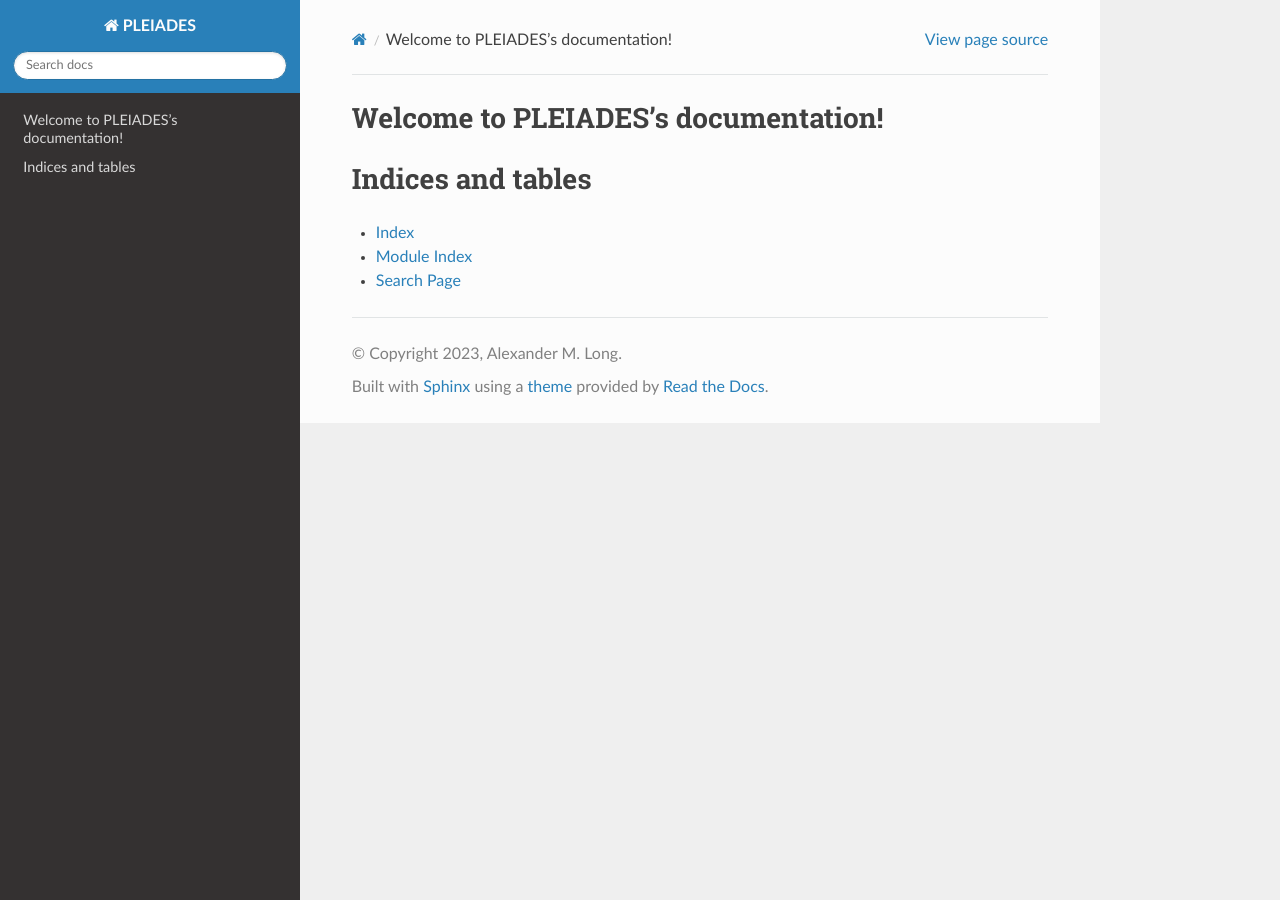
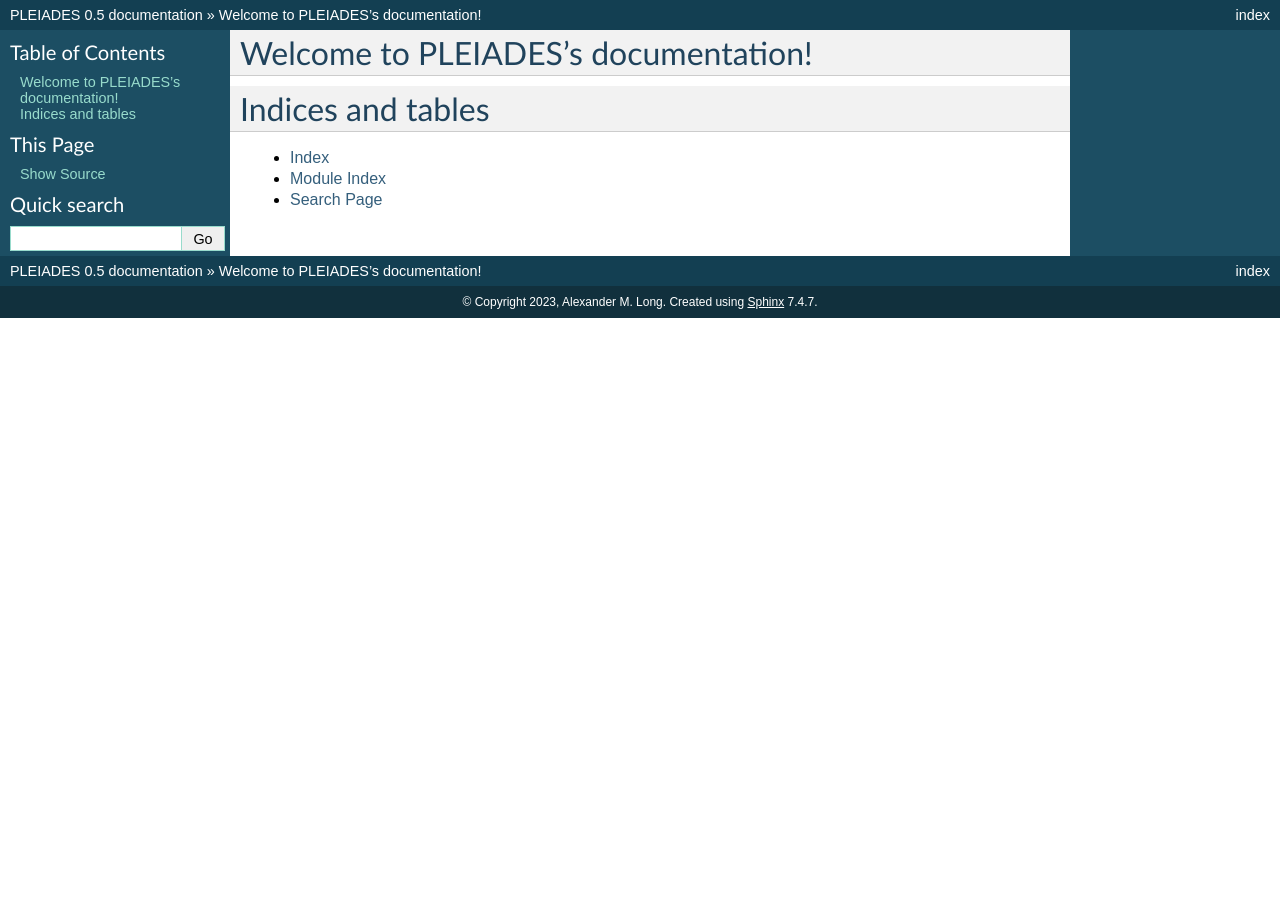
Before and after one commit to along4/Pleiades, a Sphinx documentation site: the page built from docs/source/index.rst, in a window 1280 px wide. Built offline with Sphinx 7.4.7, drawn with Linux system fonts in a browser that asks for light colours.

Commit message:
returning back to classic

```diff
--- a/docs/source/conf.py
+++ b/docs/source/conf.py
@@ -13,7 +13,7 @@
 # import os
 # import sys
 # sys.path.insert(0, os.path.abspath('.'))
-import sphinx_rtd_theme
+
 
 # -- Project information -----------------------------------------------------
 
@@ -46,8 +46,7 @@ exclude_patterns = []
 # The theme to use for HTML and HTML Help pages.  See the documentation for
 # a list of builtin themes.
 #
-html_theme = 'sphinx_rtd_theme'
-html_theme_path = [sphinx_rtd_theme.get_html_theme_path()]
+html_theme = 'classic'
 
 # Add any paths that contain custom static files (such as style sheets) here,
 # relative to this directory. They are copied after the builtin static files,
```
Also changed, not shown: 5 other files.
